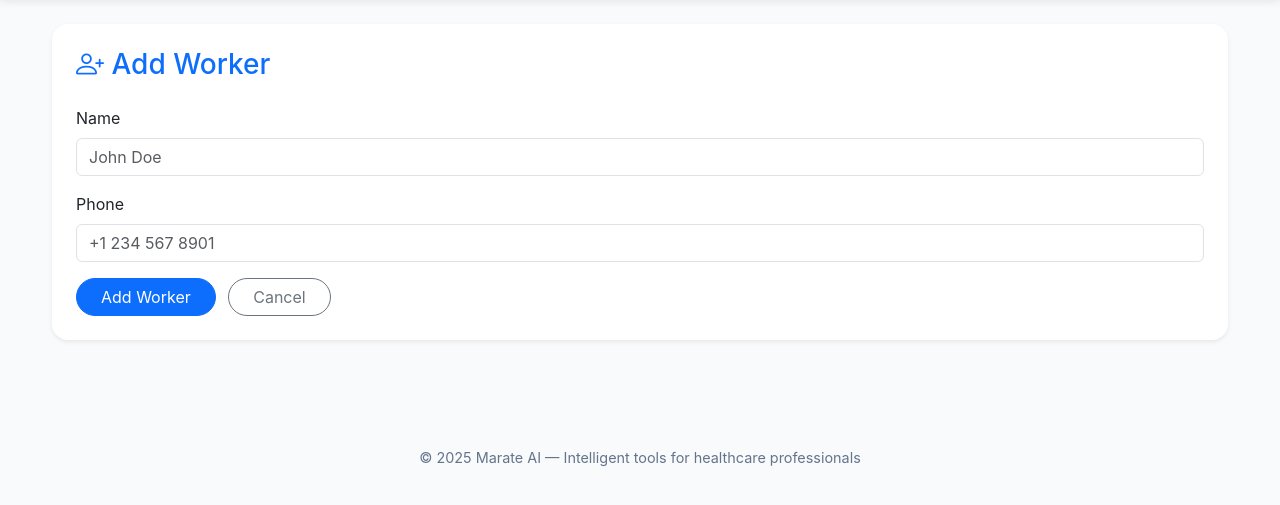
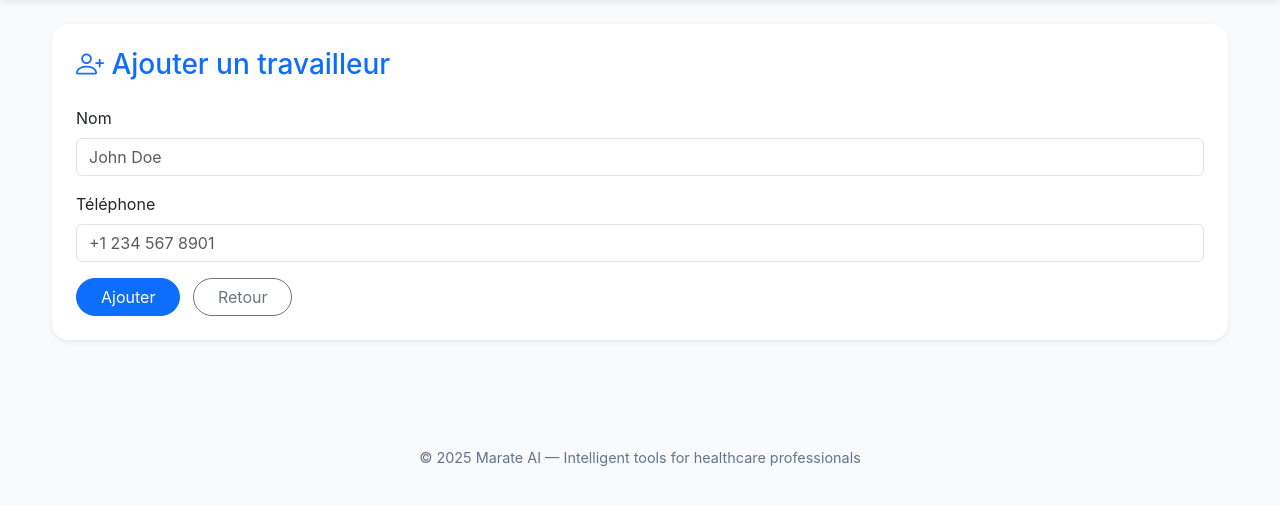
Before and after one commit to allarassemjonathan/marate_manager, a Flask app: page /add_worker in a window 1280 px wide. Shown: the part 81-586 px from the top of the page. Run offline with Flask 2, Linux system fonts and the light colour scheme; the visitor is signed in with stand-in values (Sample User, id 1); some libraries are stand-ins or nearby versions.

Commit message:
Translate 'Add Worker' form to French

```diff
--- a/templates/add_worker.html
+++ b/templates/add_worker.html
@@ -1,18 +1,18 @@
 {% extends 'base.html' %}
 {% block content %}
 <div class="card shadow-sm p-4 rounded-4 border-0">
-  <h3 class="text-primary mb-4"><i class="bi bi-person-plus"></i> Add Worker</h3>
+  <h3 class="text-primary mb-4"><i class="bi bi-person-plus"></i> Ajouter un travailleur</h3>
   <form method="post">
     <div class="mb-3">
-      <label class="form-label">Name</label>
+      <label class="form-label">Nom</label>
       <input type="text" name="name" class="form-control" placeholder="John Doe" required>
     </div>
     <div class="mb-3">
-      <label class="form-label">Phone</label>
+      <label class="form-label">Téléphone</label>
       <input type="text" name="phone" class="form-control" placeholder="+1 234 567 8901" required>
     </div>
-    <button type="submit" class="btn btn-primary rounded-pill px-4">Add Worker</button>
-    <a href="{{ url_for('index') }}" class="btn btn-outline-secondary rounded-pill ms-2 px-4">Cancel</a>
+    <button type="submit" class="btn btn-primary rounded-pill px-4">Ajouter</button>
+    <a href="{{ url_for('index') }}" class="btn btn-outline-secondary rounded-pill ms-2 px-4">Retour</a>
   </form>
 </div>
 {% endblock %}
```
